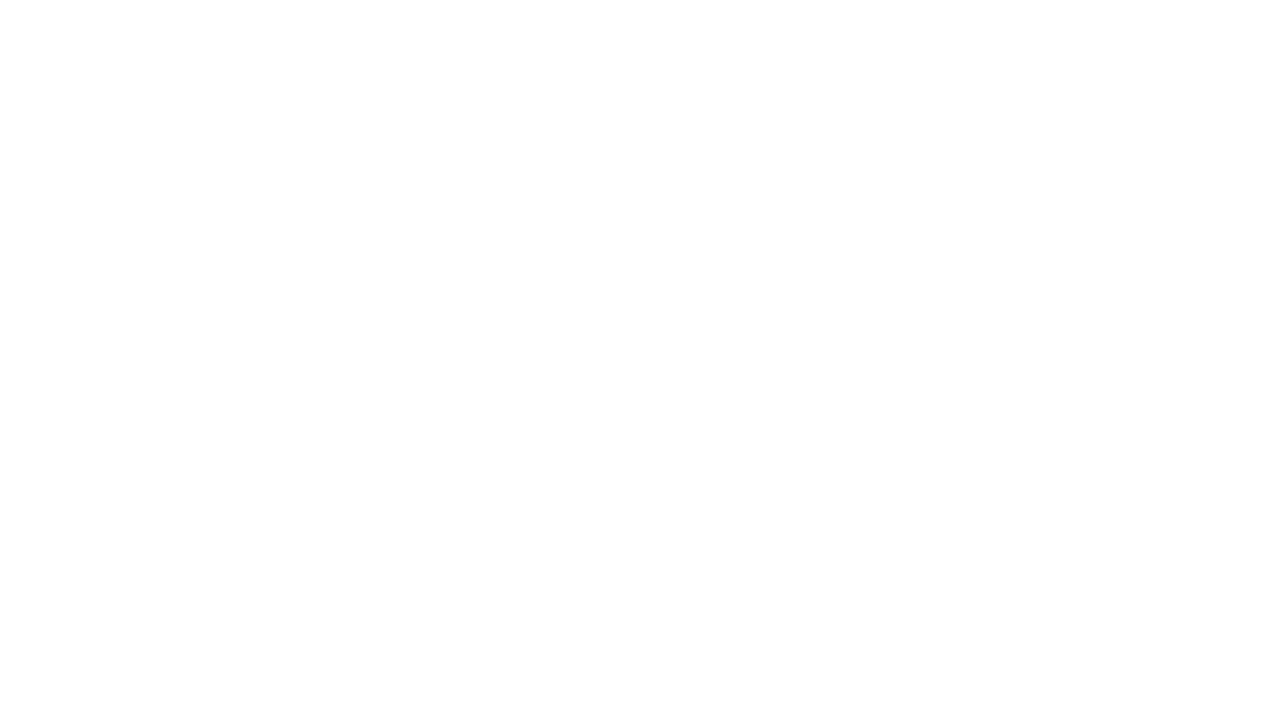
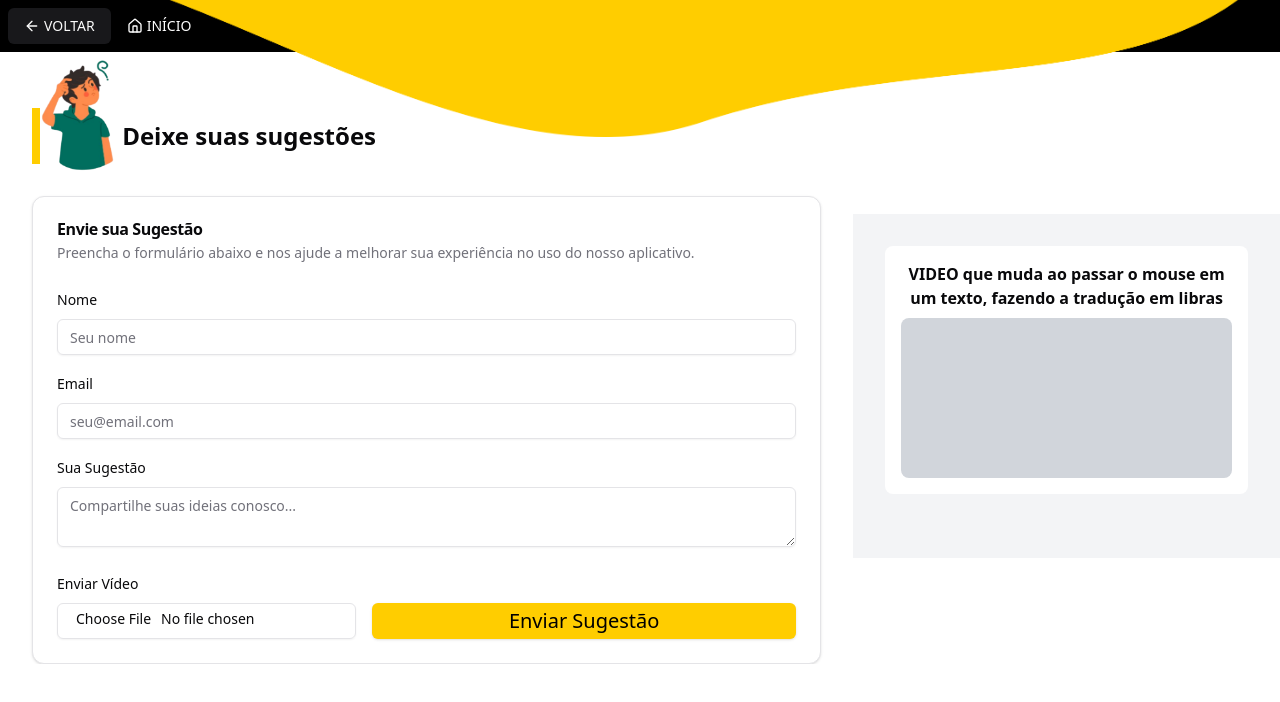
Before and after one commit to Cauatn/FarmaLibra, a React (Vite) app in the folder frontend/: page /sugestion in a window 1280 px wide. Before the commit this address had no page. Shown: the top 702 px of the page. Built offline with nearby package versions, Linux system fonts and the light colour scheme.

Commit message:
ci: add feedbackForm component and Sugestion page

```diff
--- /dev/null
+++ b/frontend/src/components/FeedBackForm.tsx
@@ -0,0 +1,116 @@
+import { useState } from "react";
+import { Button } from "@/components/ui/button";
+import {
+  Card,
+  CardContent,
+  CardDescription,
+  CardFooter,
+  CardHeader,
+  CardTitle,
+} from "@/components/ui/card";
+import { Input } from "@/components/ui/input";
+import { Label } from "@/components/ui/label";
+import { Textarea } from "@/components/ui/textarea";
+import { toast } from "@/hooks/use-toast";
+
+export default function FeedbackForm() {
+  const [name, setName] = useState("");
+  const [email, setEmail] = useState("");
+  const [suggestion, setSuggestion] = useState("");
+  const [video, setVideo] = useState<File | null>(null);
+  const [isSubmitting, setIsSubmitting] = useState(false);
+
+  const handleSubmit = async (e: React.FormEvent) => {
+    e.preventDefault();
+    setIsSubmitting(true);
+
+    // Simular envio do formulário
+    await new Promise((resolve) => setTimeout(resolve, 1000));
+
+    // Aqui você normalmente enviaria os dados para seu backend
+    console.log({ name, email, suggestion, video });
+
+    toast({
+      title: "Sugestão enviada!",
+      description:
+        "Obrigado por seu feedback. Sua sugestão foi recebida com sucesso.",
+    });
+
+    // Resetar o formulário
+    setName("");
+    setEmail("");
+    setSuggestion("");
+    setVideo(null);
+    setIsSubmitting(false);
+  };
+
+  return (
+    <Card className="mx-auto my-0 w-full">
+      <CardHeader>
+        <CardTitle className="text-start">Envie sua Sugestão</CardTitle>
+        <CardDescription className="text-justify">
+          Preencha o formulário abaixo e nos ajude a melhorar sua experiência no
+          uso do nosso aplicativo.
+        </CardDescription>
+      </CardHeader>
+      <form onSubmit={handleSubmit}>
+        <CardContent className="space-y-4">
+          <div className="space-y-2 text-start">
+            <Label htmlFor="name">Nome</Label>
+            <Input
+              id="name"
+              placeholder="Seu nome"
+              value={name}
+              onChange={(e) => setName(e.target.value)}
+              required
+            />
+          </div>
+          <div className="space-y-2 text-start">
+            <Label htmlFor="email">Email</Label>
+            <Input
+              id="email"
+              type="email"
+              placeholder="seu@email.com"
+              value={email}
+              onChange={(e) => setEmail(e.target.value)}
+              required
+            />
+          </div>
+          <div className="space-y-2 text-start">
+            <Label htmlFor="suggestion">Sua Sugestão</Label>
+            <Textarea
+              id="suggestion"
+              placeholder="Compartilhe suas ideias conosco..."
+              value={suggestion}
+              onChange={(e) => setSuggestion(e.target.value)}
+              required
+            />
+          </div>
+        </CardContent>
+        <CardFooter className="flex items-end space-x-4">
+          <div className="space-y-2 text-start">
+            <Label htmlFor="video">Enviar Vídeo</Label>
+            <Input
+              id="video"
+              type="file"
+              accept="video/*"
+              onChange={(e) => {
+                const file = e.target.files?.[0];
+                if (file) {
+                  setVideo(file);
+                }
+              }}
+            />
+          </div>
+          <Button
+            type="submit"
+            className="flex-grow bg-[#FFCD00] text-xl text-black"
+            disabled={isSubmitting}
+          >
+            {isSubmitting ? "Enviando..." : "Enviar Sugestão"}
+          </Button>
+        </CardFooter>
+      </form>
+    </Card>
+  );
+}
--- /dev/null
+++ b/frontend/src/core/Sugestion.tsx
@@ -0,0 +1,45 @@
+import FeedbackForm from "@/components/FeedBackForm";
+import elipse from "@/assets/elipse_tela_de_inicio.png";
+import cliente from "@/assets/imagem_cliente.png";
+import Header from "@/components/Header";
+
+function Sugestion() {
+  return (
+    <div className="relative flex flex-col overflow-hidden bg-white">
+      <img
+        src={elipse}
+        alt="Elipse"
+        className="absolute -top-10 left-0 z-10 h-auto w-full"
+      />
+      <Header showBack />
+      <div className="mt-14 flex h-full max-h-screen flex-1 items-center">
+        <div className="relative flex w-2/3 flex-col space-y-8 px-8">
+          <div className="relative inline-flex h-14 w-[380px] items-center justify-between bg-white">
+            <div className="h-full w-2 bg-[#FFCD00]"></div>
+            <img
+              src={cliente}
+              alt=""
+              className="absolute -top-14 left-0 w-28"
+            />
+            <p className="ml-20 mr-9 text-2xl font-bold">
+              Deixe suas sugestões
+            </p>
+          </div>
+          <FeedbackForm />
+        </div>
+
+        <div className="w-1/3 bg-gray-100 p-8">
+          <div className="mb-8 rounded-lg bg-white p-4">
+            <h3 className="mb-2 font-semibold">
+              VIDEO que muda ao passar o mouse em um texto, fazendo a tradução
+              em libras
+            </h3>
+            <div className="h-40 rounded-lg bg-gray-300"></div>
+          </div>
+        </div>
+      </div>
+    </div>
+  );
+}
+
+export default Sugestion;
--- a/frontend/src/routes/routes.tsx
+++ b/frontend/src/routes/routes.tsx
@@ -1,8 +1,9 @@
 import Category from "@/core/Category";
-import Chat from "@/core/chat";
+import Chat from "@/core/Chat";
 import Inicio from "@/core/Inicio";
 import LandPage from "@/core/LandPage";
 import Login from "@/core/Login";
+import Sugestion from "@/core/Sugestion";
 import { Routes as Switch, Route } from "react-router-dom";
 
 const AppRoutes = () => {
@@ -13,6 +14,7 @@ const AppRoutes = () => {
       <Route path="/chat" element={<Chat />} />
       <Route path="/category" element={<Category />} />
       <Route path="/inicio" element={<Inicio />} />
+      <Route path="/sugestion" element={<Sugestion />} />
     </Switch>
   );
 };
```
